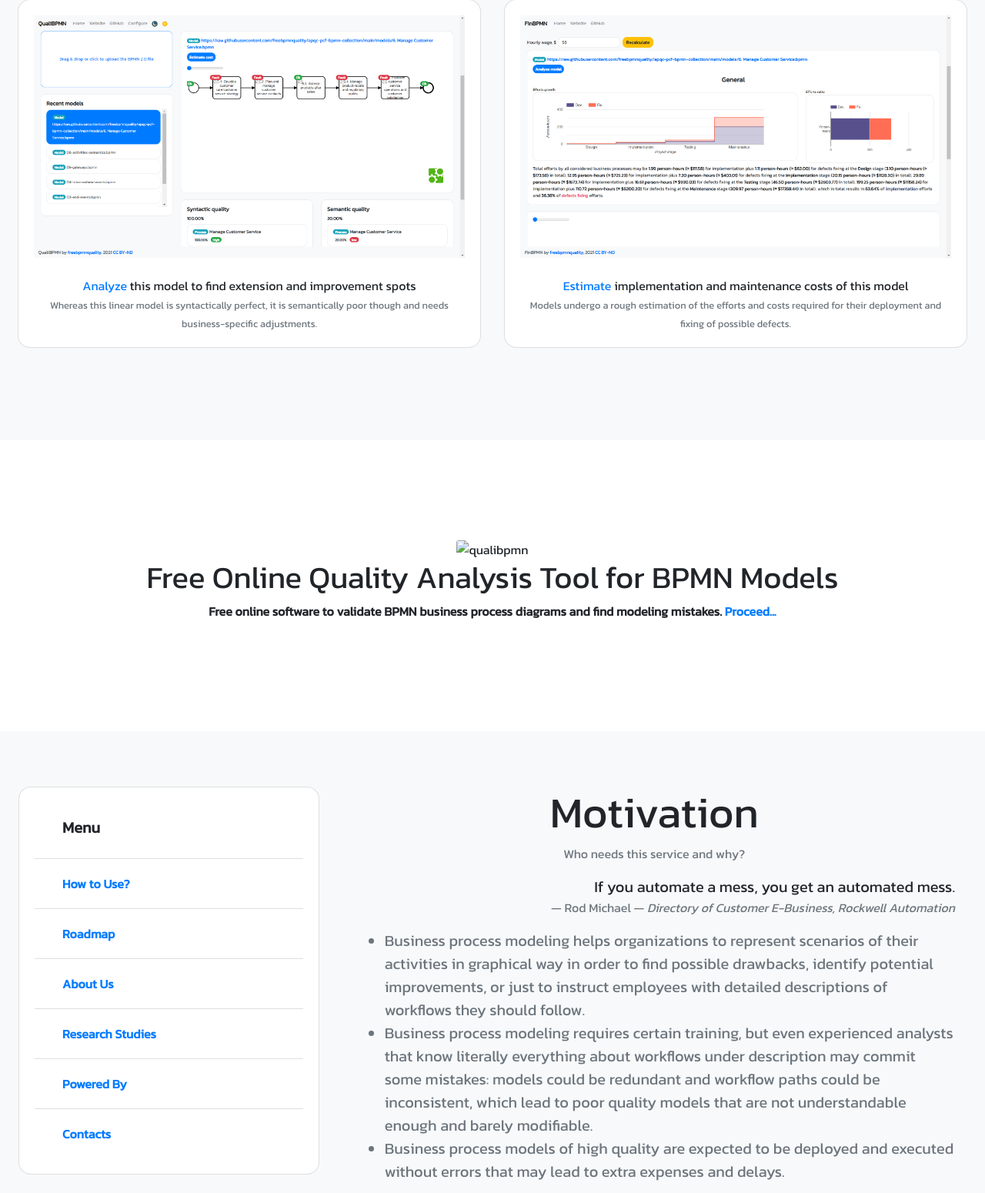
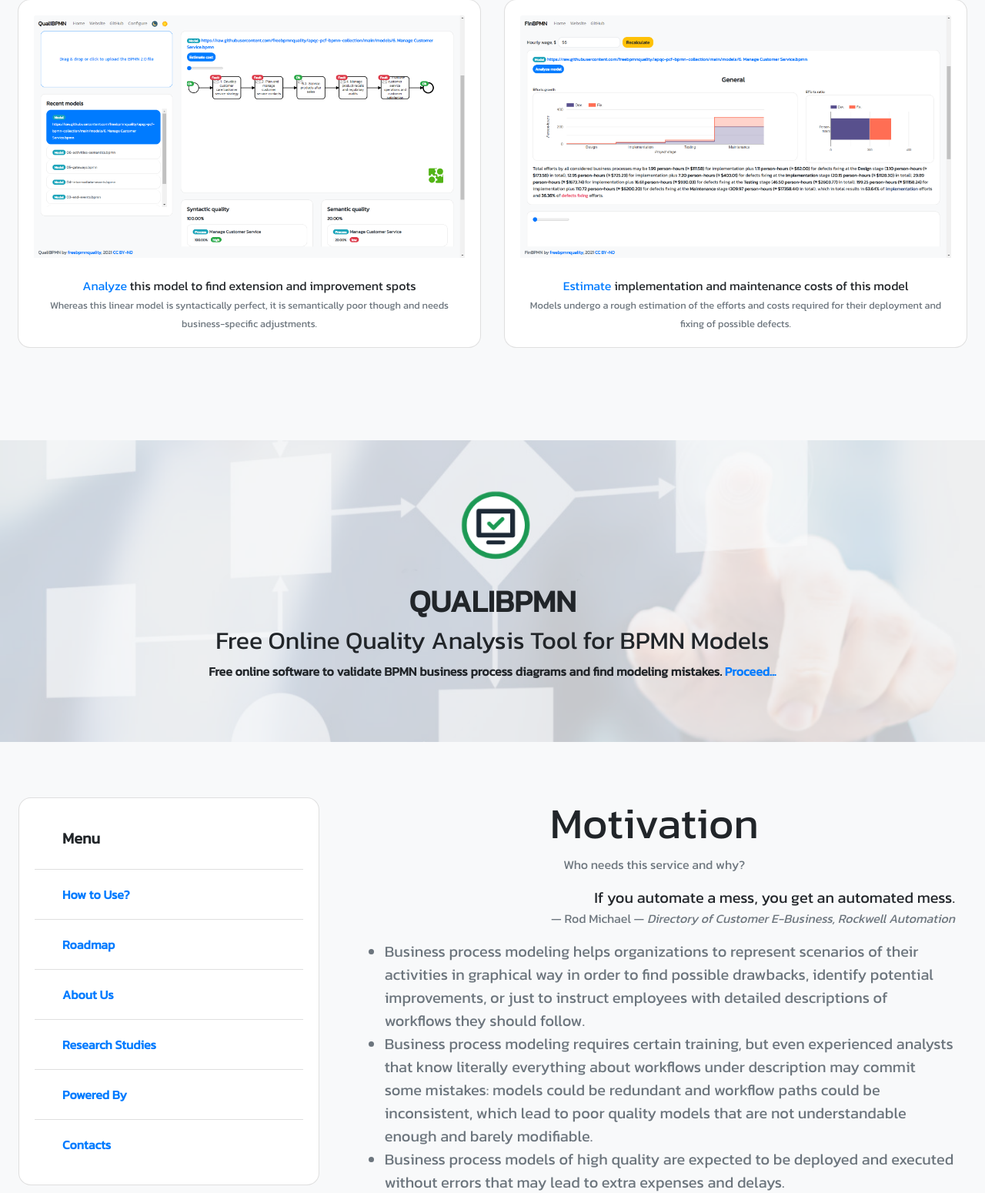
Before and after one commit to freebpmnquality/freebpmnquality.github.io, a PHP site: page / in a window 1280 px wide. Shown: the part 4221-5771 px from the top of the page at 77% size. Run offline with PHP 8.4, Linux system fonts and the light colour scheme.

Commit message:
Add QualiBPMN banner.

```diff
--- a/css/main.css
+++ b/css/main.css
@@ -43,13 +43,13 @@
 }
 
 #quali-banner {
-    background-color: #fff;
+    background-image: url("../images/bg-quali.png");
     background-position: center;
     background-repeat: no-repeat;
     background-size: cover;
     position: relative;
-    padding-top: 10%;
-    padding-bottom: 10%;
+    padding-top: 5%;
+    padding-bottom: 5%;
 }
 
 #how-to-banner {
--- a/index.html
+++ b/index.html
@@ -415,8 +415,9 @@
     <br>
     <br>
     <div class="text-center" id="quali-banner">
-        <img src="https://cloudfreebpmnquality.herokuapp.com/analytics/img/favicon.png" class="card-img-top" alt="qualibpmn" style="width: 240px;">
-        <h1>Free Online Quality Analysis Tool for BPMN Models</h1>
+        <img src="/images/qualibpmn.png" class="card-img-top" alt="qualibpmn" style="width: 240px;">
+        <h1 style="font-weight: bold;">QUALIBPMN</h1>
+        <h2>Free Online Quality Analysis Tool for BPMN Models</h2>
         <p style="font-weight: bold;">Free online software to validate BPMN business process diagrams and find modeling mistakes.
             <a href="https://cloudfreebpmnquality.herokuapp.com/analytics/" target="_blank">Proceed...</a>
         </p>
```
Also changed, not shown: images/bg-quali.png (added), images/qualibpmn.png (added).
